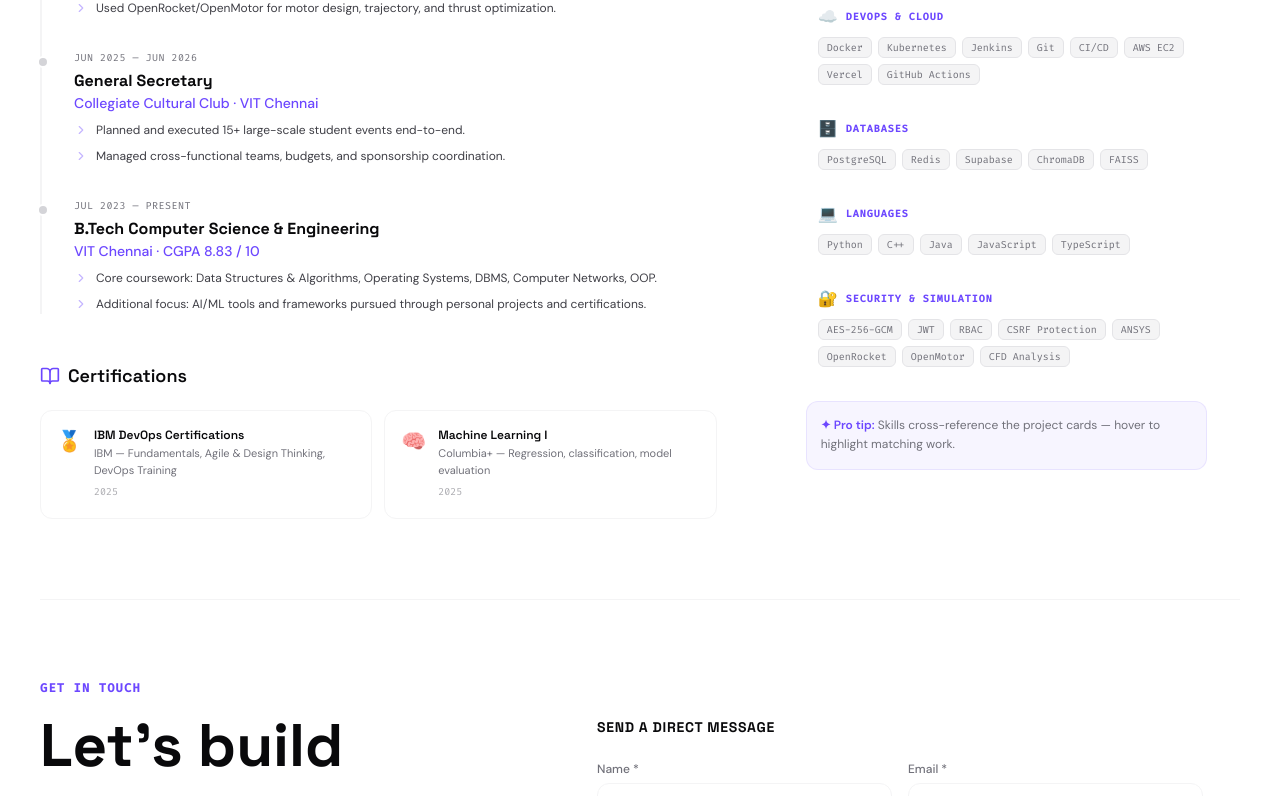
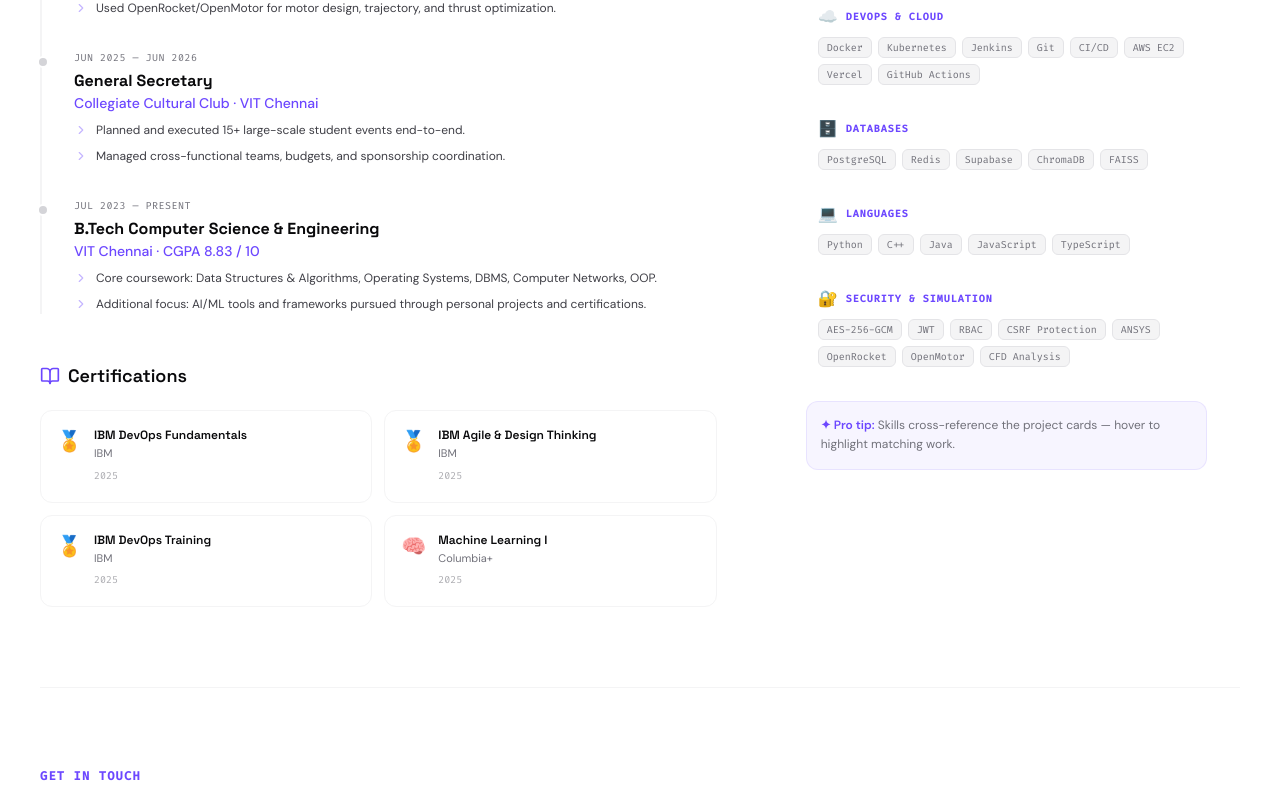
Before and after one commit to anshumanvatsa/portfolio, a React (Vite) app: page / in a window 1280 px wide. Shown: the part 6123-6919 px from the top of the page. Built offline with nearby package versions, Linux system fonts and the light colour scheme; a web font is replaced by a local one.

Commit message:
fix: canonical/og:url to Vercel, theme-color, 4 IBM certs, remove deep learning claim, ROC-AUC labeled demo

```diff
--- a/index.html
+++ b/index.html
@@ -9,11 +9,11 @@
     <meta name="description" content="Anshuman is a Machine Learning Engineer and Full-Stack Developer at VIT Chennai building AI-powered products end-to-end — from model training to API deployment and interface design." />
     <meta name="author" content="Anshuman" />
     <meta name="keywords" content="Anshuman, anshumanvatsa, ML Engineer, Full-Stack Developer, AI, Machine Learning, PyTorch, React, VIT Chennai, Portfolio" />
-    <link rel="canonical" href="https://anshumanvatsa.github.io/portfolio/" />
+    <link rel="canonical" href="https://anshumanvatsa-portfolio.vercel.app" />
 
     <!-- Open Graph / Facebook -->
     <meta property="og:type" content="website" />
-    <meta property="og:url" content="https://anshumanvatsa.github.io/portfolio/" />
+    <meta property="og:url" content="https://anshumanvatsa-portfolio.vercel.app" />
     <meta property="og:title" content="Anshuman — ML Engineer &amp; Full-Stack Developer" />
     <meta property="og:description" content="Building AI-powered products end-to-end. ML, full-stack systems, and DevOps — VIT Chennai '27." />
     <meta property="og:site_name" content="Anshuman Portfolio" />
@@ -30,7 +30,7 @@
     <link rel="stylesheet" href="https://fonts.googleapis.com/css2?family=Material+Symbols+Outlined:opsz,wght,FILL,GRAD@20..48,100..700,0..1,-50..200" />
 
     <!-- Theme color for mobile browsers -->
-    <meta name="theme-color" content="#3525cd" />
+    <meta name="theme-color" content="#6c47ff" />
   </head>
   <body>
     <div id="root"></div>
--- a/src/components/MlPlayground.tsx
+++ b/src/components/MlPlayground.tsx
@@ -501,7 +501,7 @@ export default function MlPlayground() {
                       <div className="flex flex-col gap-0.5 text-[11px]">
                         <div className="flex justify-between">
                           <span className="text-neutral-500">Validation metric:</span>
-                          <span className="text-neutral-300">ROC-AUC = 0.89</span>
+                          <span className="text-neutral-300">ROC-AUC ≈ 0.89 (demo)</span>
                         </div>
                         <div className="flex justify-between">
                           <span className="text-neutral-500">Imputed entries:</span>
--- a/src/components/ResumeViewer.tsx
+++ b/src/components/ResumeViewer.tsx
@@ -17,7 +17,7 @@ const RESUME = {
   github: 'github.com/anshumanvatsa',
   linkedin: 'linkedin.com/in/anshuman-vatsa-mishra',
   summary:
-    'Final-year CS undergraduate at VIT Chennai, currently an ML Intern at Deuglo building AI-driven product features. Experienced across deep learning, full-stack development, and cloud deployment through production-grade personal projects.',
+    'Final-year CS undergraduate at VIT Chennai, currently an ML Intern at Deuglo building AI-driven product features. Experienced across machine learning, full-stack development, and cloud deployment through production-grade personal projects.',
   skills: [
     { label: 'Programming', items: 'Python, C++, Java, JavaScript, TypeScript' },
     { label: 'AI / ML', items: 'PyTorch, TensorFlow, Scikit-learn, XGBoost, Bi-LSTM, Transformers, LLMs, RAG, Prompt Engineering' },
--- a/src/data.ts
+++ b/src/data.ts
@@ -1,4 +1,4 @@
-// Anshuman Mishra — Portfolio Data (verified from GitHub + actual resume)
+// Anshuman — Portfolio Data (verified from GitHub + actual resume)
 
 export interface Project {
   id: string;
@@ -482,15 +482,29 @@ export const SKILL_CATEGORIES: SkillCategory[] = [
 export const CERTIFICATIONS: Certification[] = [
   {
     id: 'c1',
-    name: 'IBM DevOps Certifications',
-    issuer: 'IBM — Fundamentals, Agile & Design Thinking, DevOps Training',
+    name: 'IBM DevOps Fundamentals',
+    issuer: 'IBM',
     date: '2025',
     badge: '🏅',
   },
   {
     id: 'c2',
+    name: 'IBM Agile & Design Thinking',
+    issuer: 'IBM',
+    date: '2025',
+    badge: '🏅',
+  },
+  {
+    id: 'c3',
+    name: 'IBM DevOps Training',
+    issuer: 'IBM',
+    date: '2025',
+    badge: '🏅',
+  },
+  {
+    id: 'c4',
     name: 'Machine Learning I',
-    issuer: 'Columbia+ — Regression, classification, model evaluation',
+    issuer: 'Columbia+',
     date: '2025',
     badge: '🧠',
   },
```
